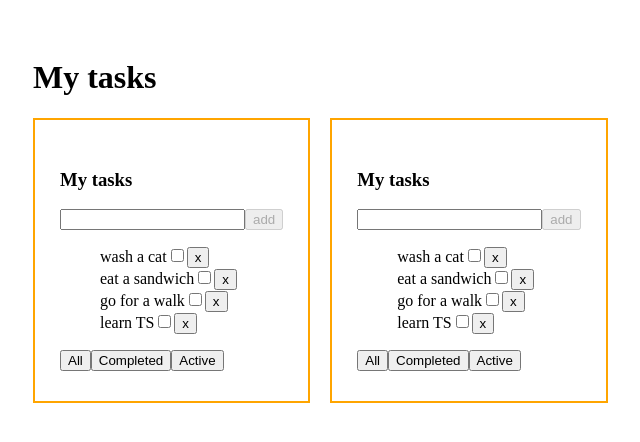
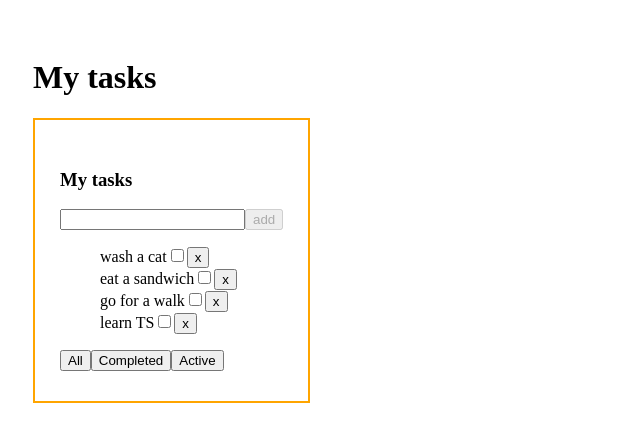
Before and after one commit to vladislavaSim/trill-clone, a React (Create React App) app: page / in a window 1280 px wide. Shown: the top 442 px of the page, without its empty margins (5-645 px from the left). Built offline with nearby package versions, Linux system fonts and the light colour scheme.

Commit message:
id auto generation while adding new tasks fixed

```diff
--- a/src/App.tsx
+++ b/src/App.tsx
@@ -59,13 +59,7 @@ function App() {
           changeIsDone={changeIsDone}
           setFilterType={filterTasks}
           addTask={addTask}/>
-          <TodoList
-          title={'My tasks'}
-          tasks={tasksToShow}
-          deleteTask={deleteTask}
-          changeIsDone={changeIsDone}
-          setFilterType={filterTasks}
-          addTask={addTask}/>
+
       </div>
     </div>
   );
--- a/src/components/TodoList.tsx
+++ b/src/components/TodoList.tsx
@@ -1,4 +1,5 @@
 import React, { useEffect, useState } from 'react'
+import { v1 } from 'uuid'
 
 export type Task = {
     id: string,
@@ -23,7 +24,7 @@ export default function TodoList(props: PropsType) {
     }, [props]) //auto update tasks while their data in parent file changes
 
     function makeNewTask() {
-        let obj: Task = {id: props.tasks[props.tasks.length - 1].id + 1,
+        let obj: Task = {id: v1(),
                         name: newTaskName,
                         isDone: false};
         props.addTask(obj)
@@ -45,6 +46,7 @@ export default function TodoList(props: PropsType) {
         <div>
             <ul>
                 {tasks.length ? tasks.map((task, key) => {
+                    console.log(task)
                     return <li key={key}>
                         <span>{task.name}</span>
                         <input type="checkbox"
```
